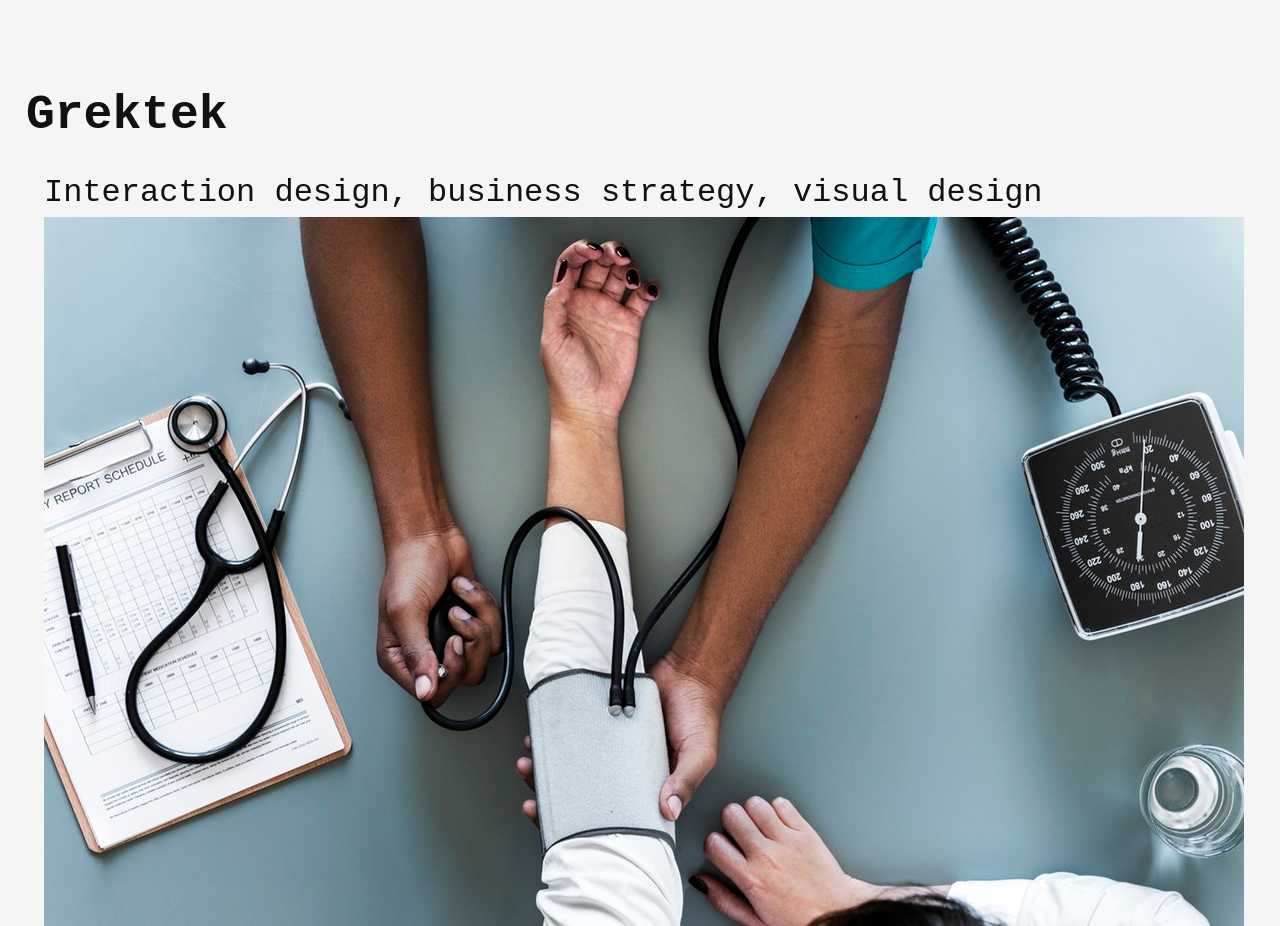
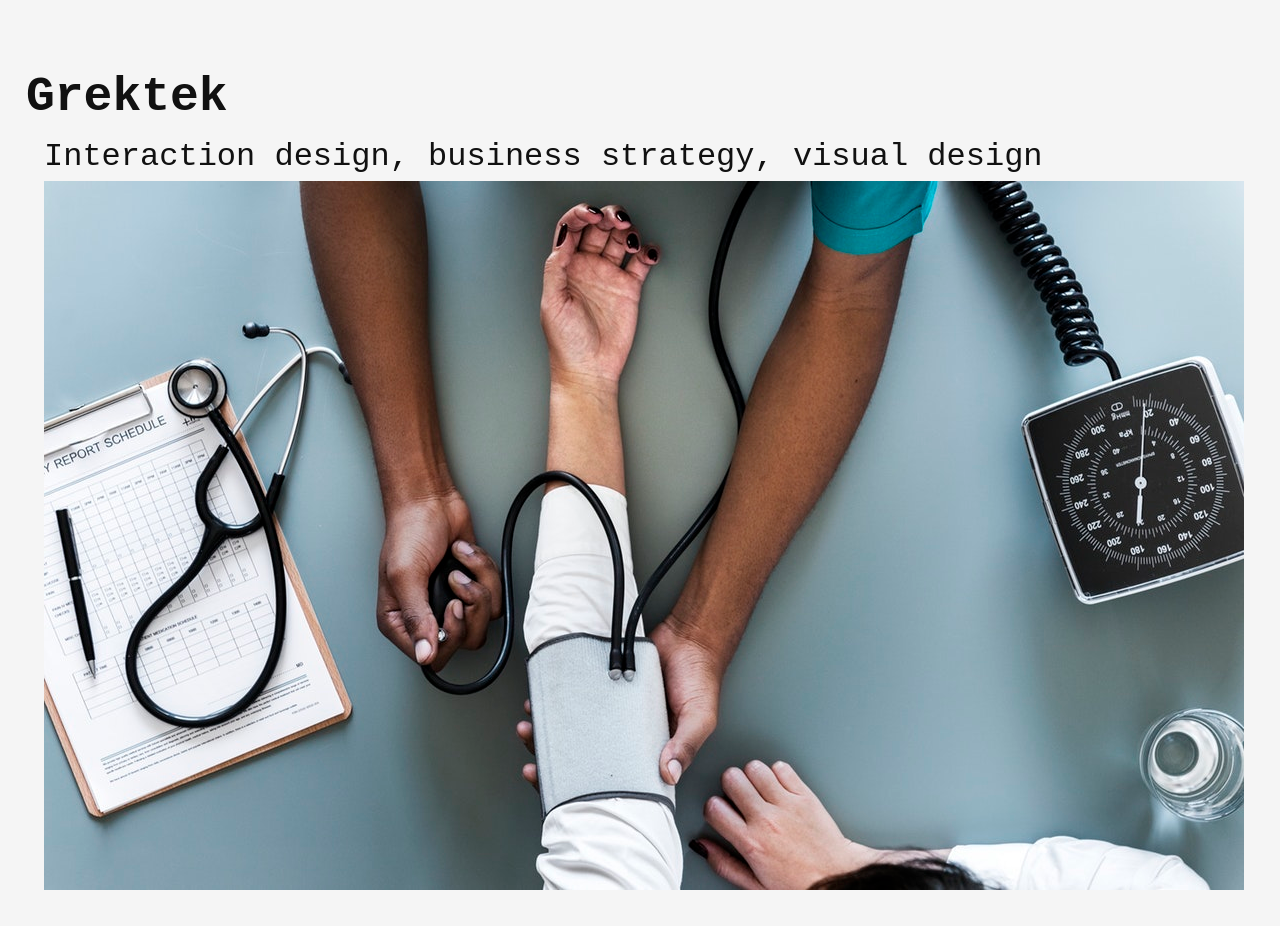
Before and after one commit to jss-mccly/practice, a plain HTML site: page practicework.html in a window 1280 px wide. Shown: the part 1240-2166 px from the top of the page. Drawn offline with Linux system fonts and the light colour scheme.

Commit message:
Update practicestyle.css

```diff
--- a/css/practicestyle.css
+++ b/css/practicestyle.css
@@ -49,7 +49,7 @@ h3 {
 	color: #111;
 	font-size: 300%;
 	margin-left: 18px;
-	margin-bottom: 0px;
+	margin-bottom: -18px;
 }
 
 p {
```
